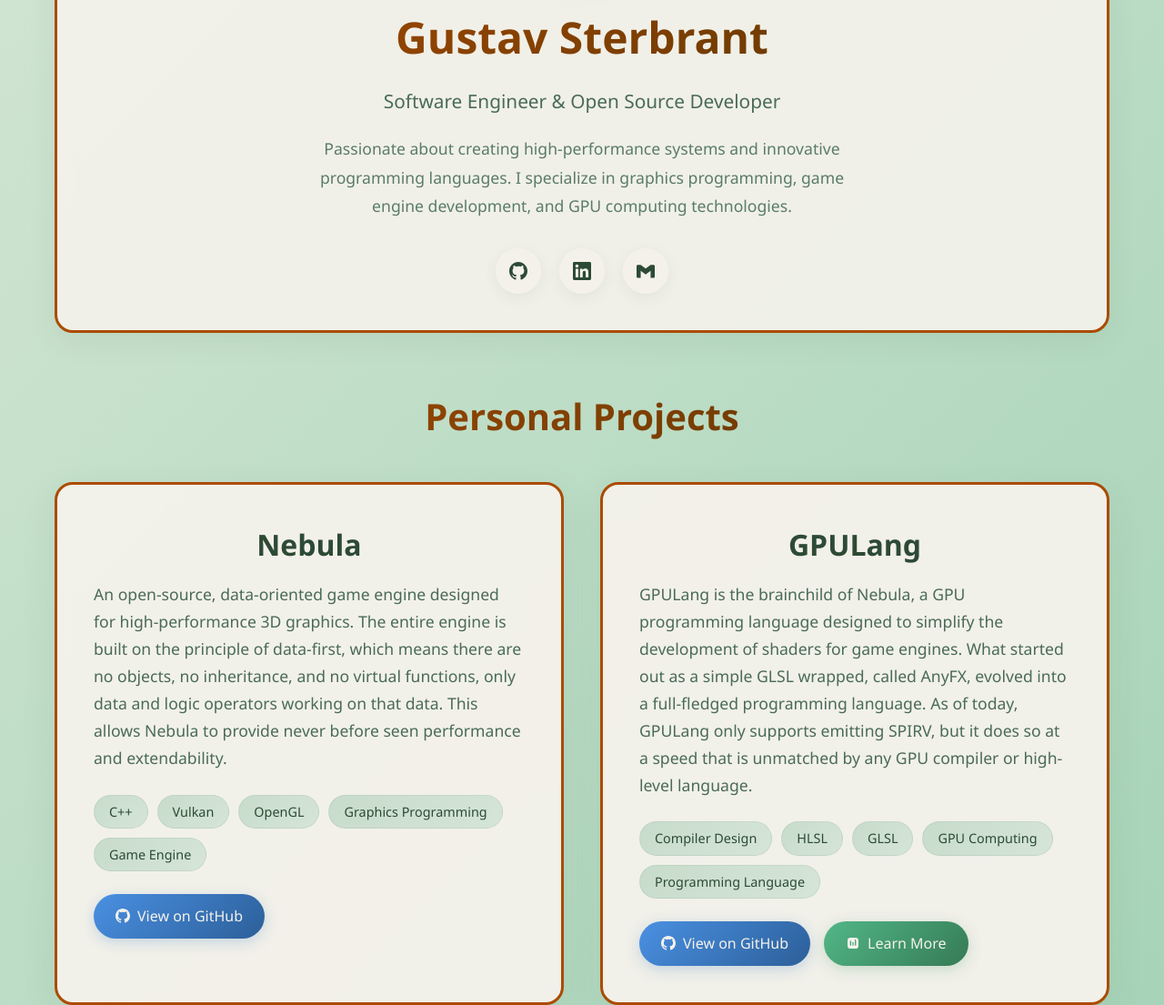
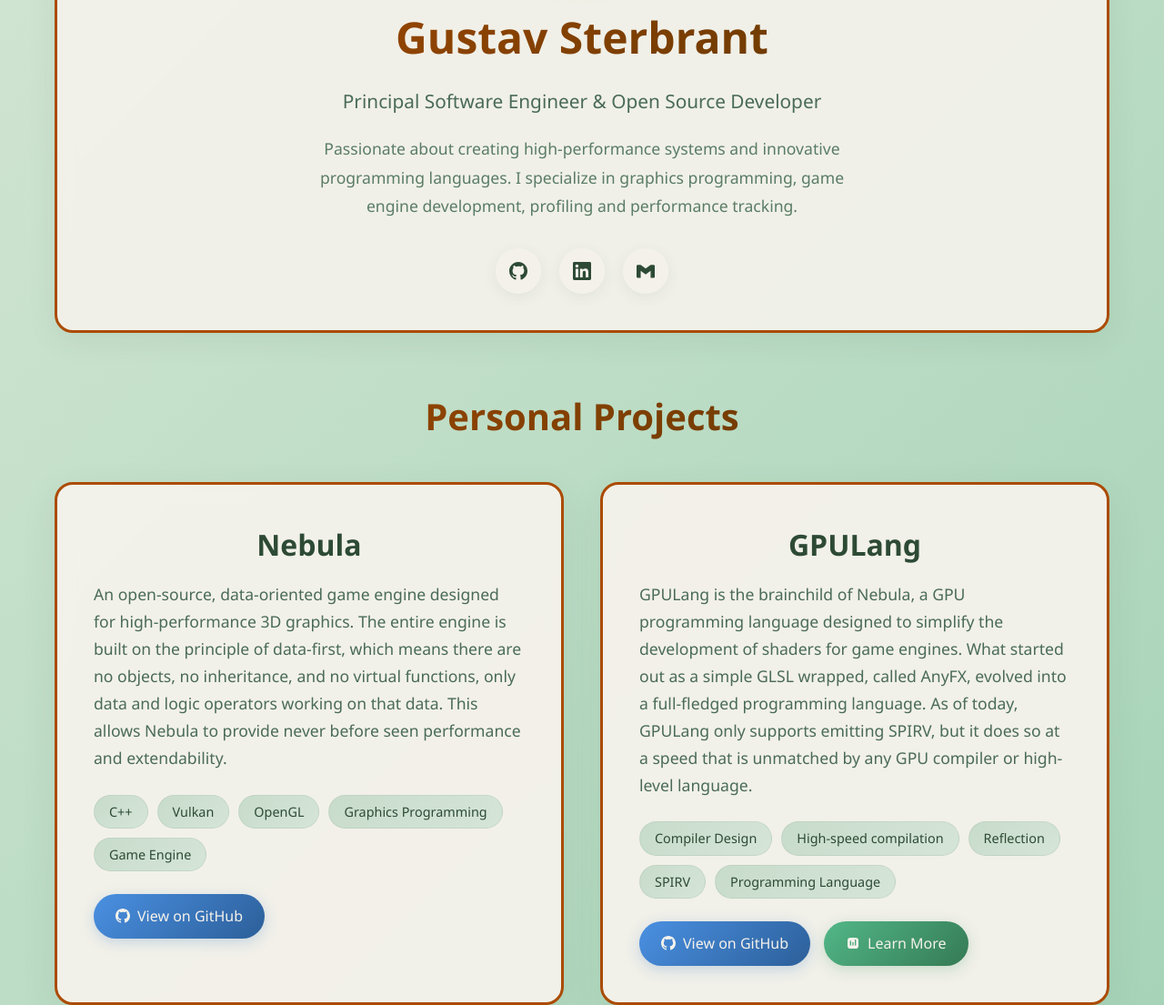
Before and after one commit to Duttenheim/Duttenheim, a plain HTML site: page index.html in a window 1280 px wide. Shown: the part 260-1365 px from the top of the page at 91% size. Drawn offline with Linux system fonts and the light colour scheme.

Commit message:
Fix texts

```diff
--- a/index.html
+++ b/index.html
@@ -366,10 +366,10 @@
         <header>
             <div class="profile-image"></div>
             <h1>Gustav Sterbrant</h1>
-            <p class="subtitle">Software Engineer & Open Source Developer</p>
+            <p class="subtitle">Principal Software Engineer & Open Source Developer</p>
             <p class="bio">
                 Passionate about creating high-performance systems and innovative programming languages.
-                I specialize in graphics programming, game engine development, and GPU computing technologies.
+                I specialize in graphics programming, game engine development, profiling and performance tracking.
             </p>
             <div class="social-links">
                 <a href="https://github.com/Duttenheim" class="social-link" title="GitHub">
@@ -426,9 +426,9 @@
                 </p>
                 <div class="project-tech">
                     <span class="tech-tag">Compiler Design</span>
-                    <span class="tech-tag">HLSL</span>
-                    <span class="tech-tag">GLSL</span>
-                    <span class="tech-tag">GPU Computing</span>
+                    <span class="tech-tag">High-speed compilation</span>
+                    <span class="tech-tag">Reflection</span>
+                    <span class="tech-tag">SPIRV</span>
                     <span class="tech-tag">Programming Language</span>
                 </div>
                 <div class="project-links">
@@ -481,7 +481,7 @@
                         <div>
                             <h3 class="job-title">Senior Software Engineer</h3>
                             <div class="company">
-                                <img src="https://playcanvas.com/assets/images/logo/PlayCanvas-Logo-White.svg" alt="PlayCanvas Logo" class="company-icon">
+                                <img style="background-color: #AAAAAA;" src="https://playcanvas.com/assets/images/logo/PlayCanvas-Logo-White.svg" alt="PlayCanvas Logo" class="company-icon">
                                 <span>PlayCanvas (Snap Inc.)</span>
                             </div>
                         </div>
@@ -494,7 +494,6 @@
                         <span class="tech-tag">WebGL</span>
                         <span class="tech-tag">WebGPU</span>
                         <span class="tech-tag">GLSL</span>
-                        <span class="tech-tag">PlayCanvas</span>
                         <span class="tech-tag">TypeScript</span>
                         <span class="tech-tag">JavaScript</span>
                     </div>
```
